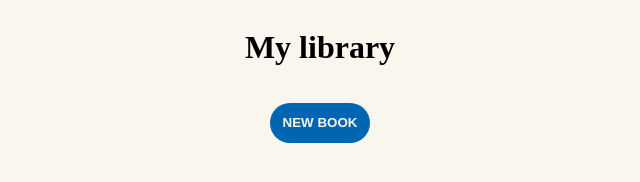
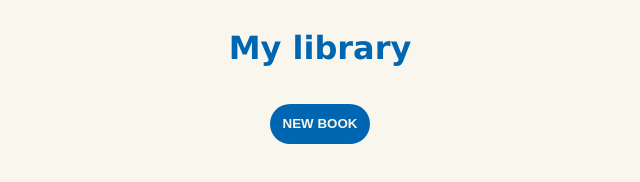
Before and after one commit to ditzaa/Library, a plain HTML site: page index.html in a window 1280 px wide. Shown: the whole page, without its empty margins (320-960 px from the left). Drawn offline with Linux system fonts and the light colour scheme.

Commit message:
Add style to header

```diff
--- a/style.css
+++ b/style.css
@@ -7,6 +7,12 @@ body{
     flex-direction: column;
     align-items: center;
     justify-content: center;
+}
+
+h1{
+    color:#0066b2;
+    font-weight: bold;
+    font-family: Verdana, Geneva, Tahoma, sans-serif;
 }
 
 #new-book-button{
```
